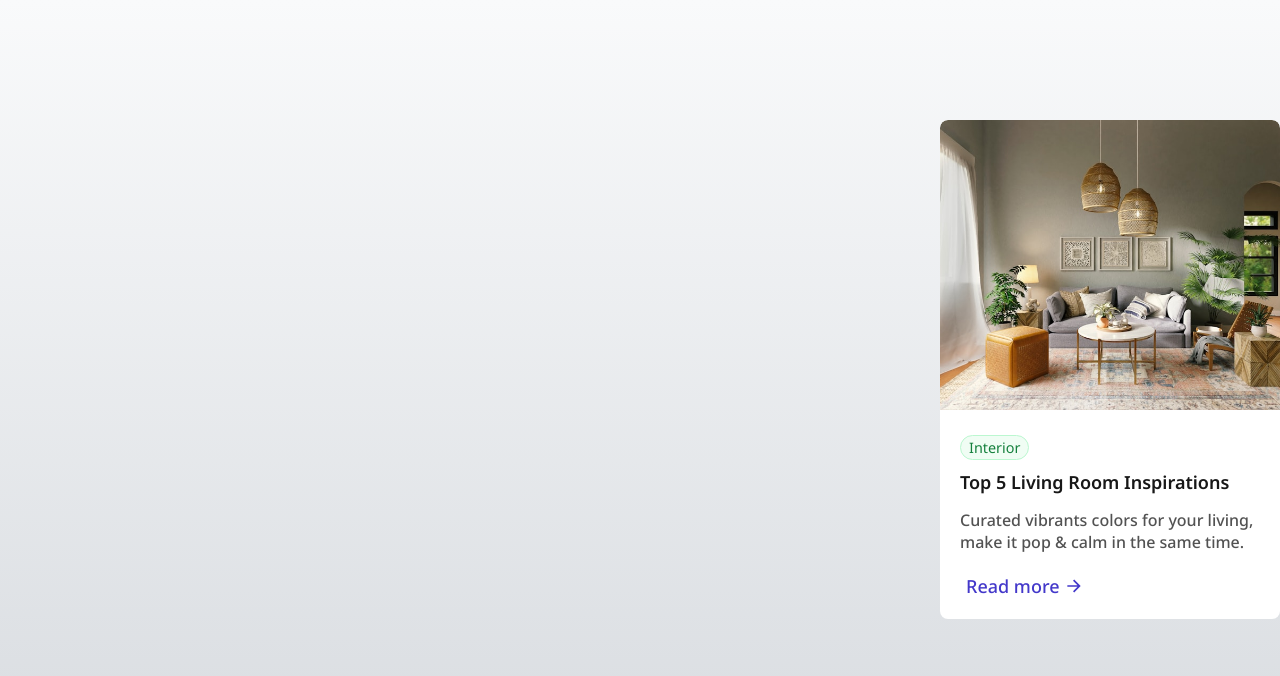
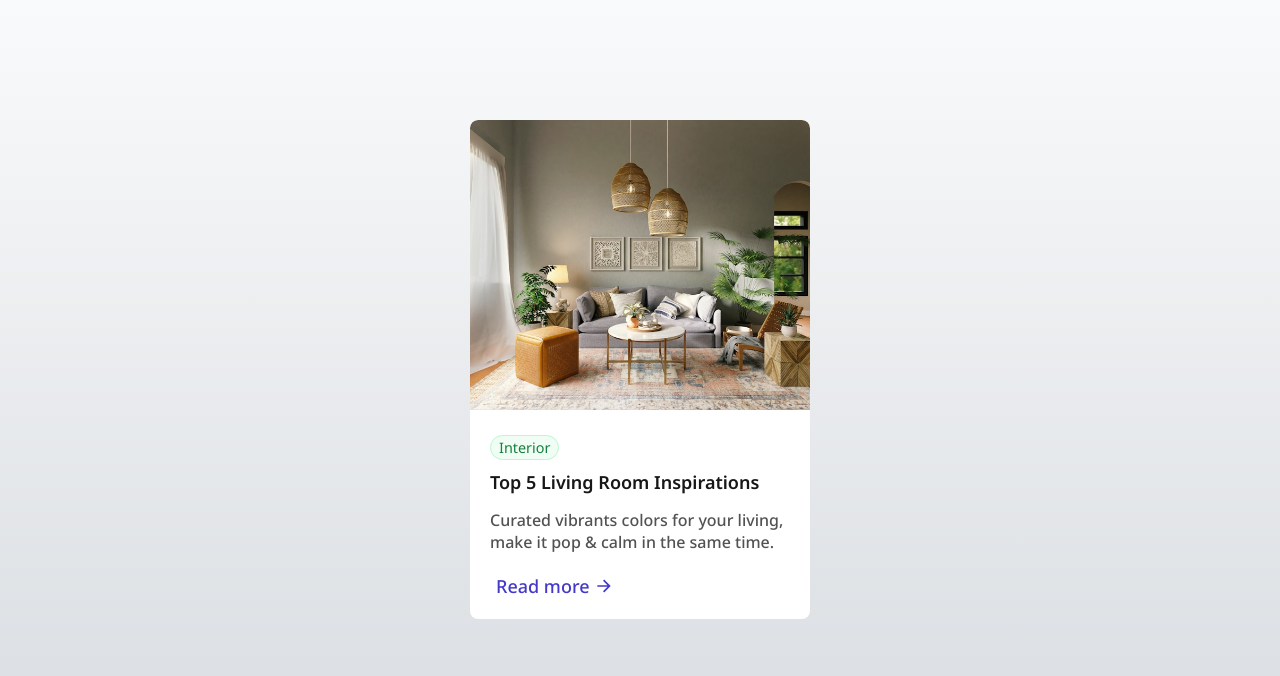
Before and after one commit to Mhdez221993/blog-card, a plain HTML site: page index.html in a window 1280 px wide. Drawn offline with Linux system fonts and the light colour scheme.

Commit message:
style: simplify button margin by consolidating margin properties

```diff
--- a/css/style.css
+++ b/css/style.css
@@ -48,9 +48,7 @@ button {
   background-color: #fff;
   display: flex;
   flex-direction: column;
-  /* margin: 120px auto 0; */
-  margin-top: 120px;
-  margin-left: auto;
+  margin: 120px auto 0;
   border-radius: 8px;
   overflow: hidden;
 }
```
